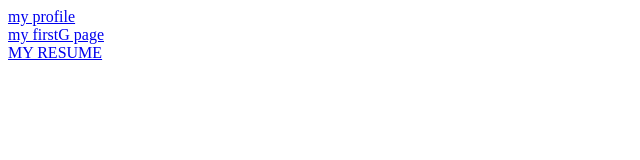
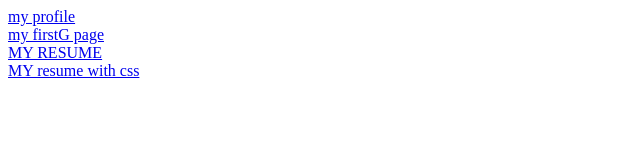
Before and after one commit to madhu1056/myfile, a plain HTML site: page index.html in a window 1280 px wide. Shown: the whole page, without its empty margins (0-640 px from the left). Drawn offline with Linux system fonts and the light colour scheme.

Commit message:
Update index.html

```diff
--- a/index.html
+++ b/index.html
@@ -4,5 +4,6 @@
     <a href="https://madhu1056.github.io/myfile/profile.html">my profile</a><br/>
     <a href="https://madhu1056.github.io/myfile/myfirstGpage.html">my firstG page</a><br/>
     <a href="https://madhu1056.github.io/myfile/my%20resume.html">MY RESUME</a><br/>
+    <a href="file:///C:/Users/madhu/Desktop/my%20resume.html">MY resume with css</a><br/>
   </body>
 </html>
```
